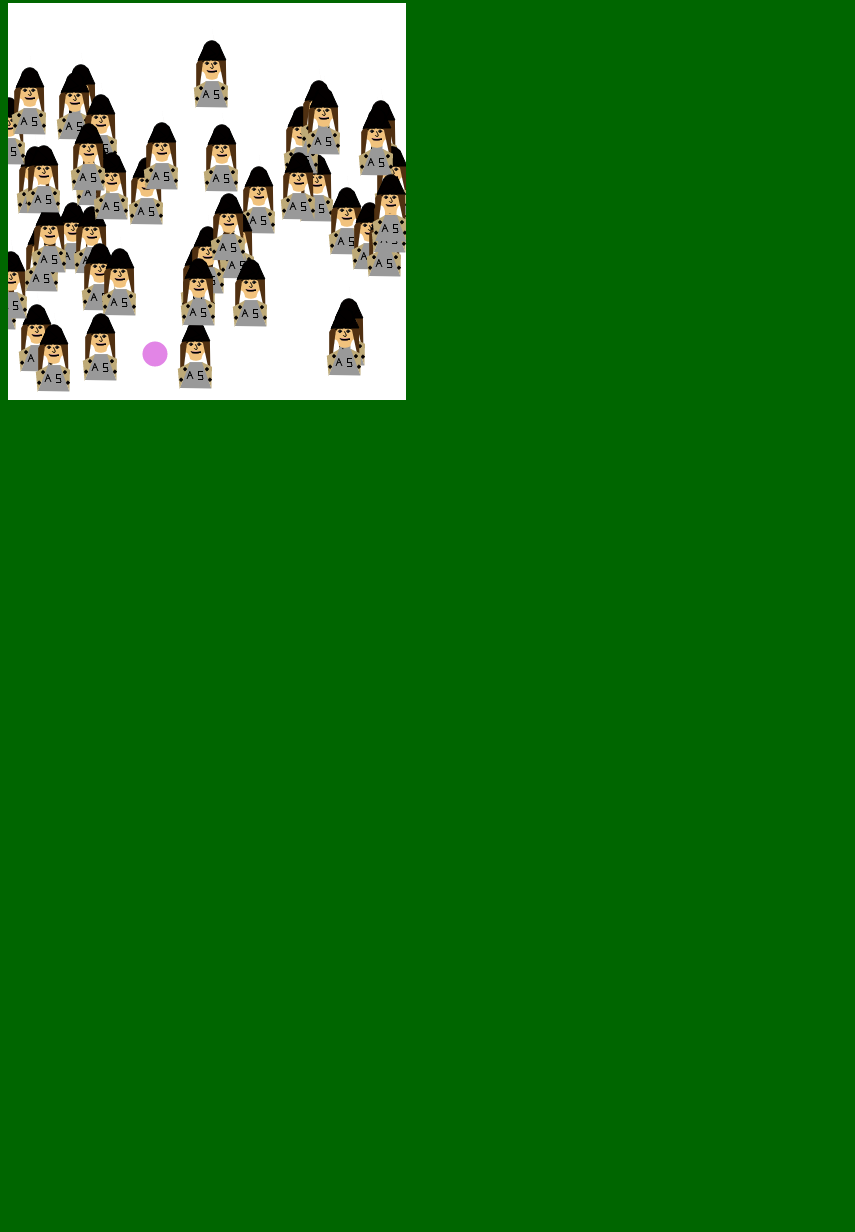
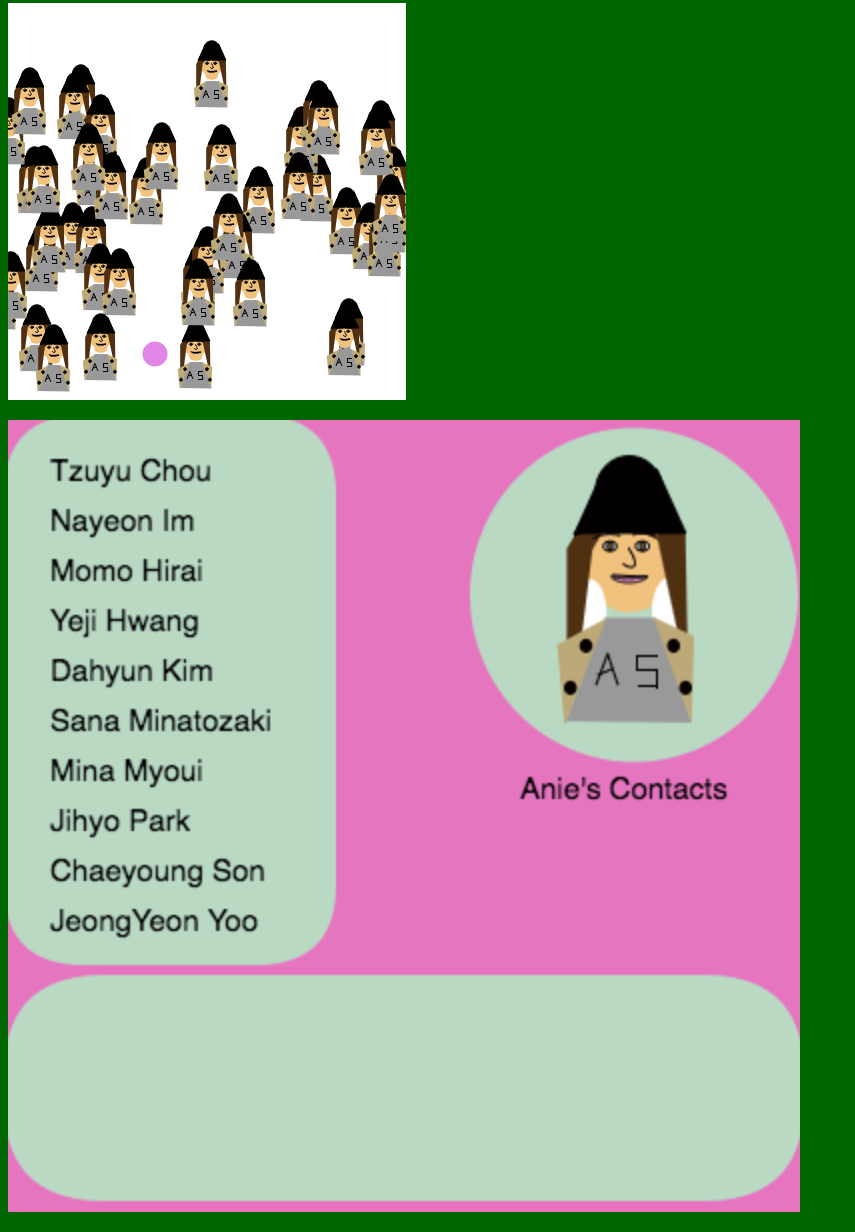
Before and after one commit to aniesu/aniesu.github.io, a plain HTML site: page javascripts.html in a window 1280 px wide. Shown: the part 1141-2373 px from the top of the page, without its empty margins (0-855 px from the left). Before the commit the page ends 1561 px from the top, so only its background shows below. Drawn offline with Linux system fonts and the light colour scheme; a script that the page names is missing.

Commit message:
Update javascripts.html

```diff
--- a/javascripts.html
+++ b/javascripts.html
@@ -38,6 +38,8 @@
     <p><a href="https://www.khanacademy.org/computer-programming/sucuqui_zoo/6292721828937728"><img src="Sucuqui_Zoo.png"></a></p>
 
     <p><a href="https://www.khanacademy.org/computer-programming/sucuqui_tag/5617559546675200"><img src="Sucuqui_Tag.png"></a></p>
+
+    <p><a href="https://www.khanacademy.org/computer-programming/sucuqui_contacts/6245835650678784"><img src="Sucuqui_Contacts.png"></a></p>
   </body>
 
 </html>
```
